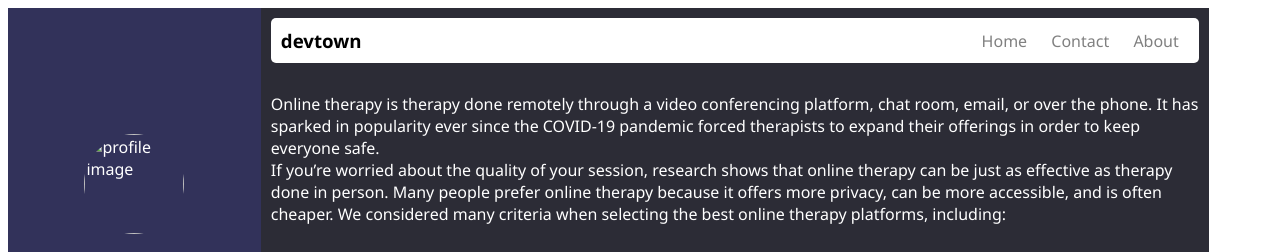
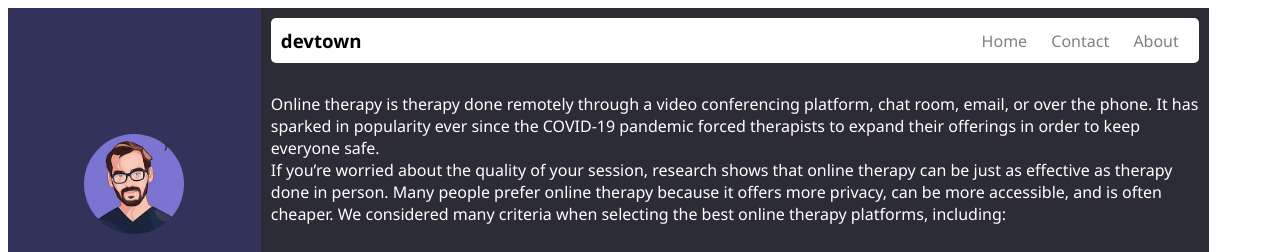
Before and after one commit to Chinthan21/simple-frontend-design, a plain HTML site: page index.html in a window 1280 px wide. Shown: the top 252 px of the page. Drawn offline with Linux system fonts and the light colour scheme.

Commit message:
Update index.html

```diff
--- a/index.html
+++ b/index.html
@@ -5,7 +5,7 @@
     </head>
     <body class="container">
         <div class='left'>
-            <img class="profile" src="D:\devtown\OIP.jpg" alt="profile image" />
+            <img class="profile" src="1641319267631.jpg" alt="profile image" />
             <h1 class="name">Mahesh agarwal</h1>
             <p> I am Qualified Psychologist with 7 years of clinical anf private practice experience. Most recently as a marriage and family therapist.
                 My area of expertise is helping active and former service personnel and their loved ones to overcome militery-related psychological and
```
